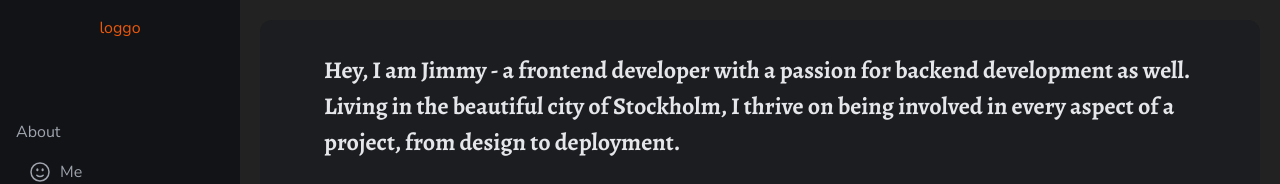
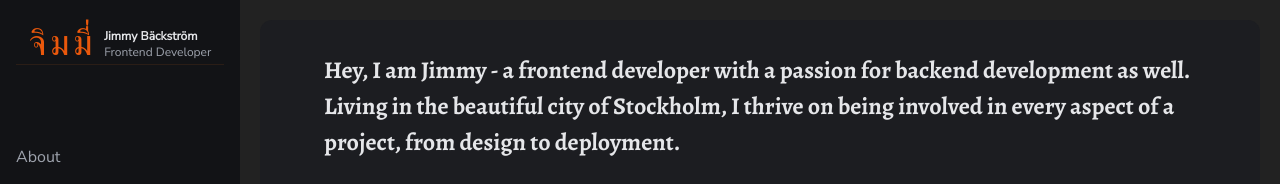
Before and after one commit to wongprom/test-next-13, a Next.js app: page / in a window 1280 px wide. Shown: the top 184 px of the page. Built offline with nearby package versions, Linux system fonts and the light colour scheme.

Commit message:
#4 Sidebar.tsx, add styling to home link.

```diff
--- a/components/Sidebar.tsx
+++ b/components/Sidebar.tsx
@@ -21,6 +21,7 @@ const Sidebar = () => {
   return (
     <aside className="h-auto static p-4 bg-[#121316] text-[#9ea3ad] hidden md:flex md:flex-col xl:w-[240px]">
       <nav className="flex h-auto mb-2 flex-col space-y-20 xl:p-0">
+        <div className="border-b border-orange-500/10 flex items-center justify-center mt-2">
           <Link
             href={'/'}
             className={`${
@@ -28,11 +29,13 @@ const Sidebar = () => {
             } cursor-pointer`}
           >
             <div
-            className="text-center"
+              className=""
               data-tooltip-id="home-tooltip"
               data-tooltip-content="Home"
             >
-            loggo
+              <p className="tracking-widest text-orange-600 text-4xl font-thin">
+                จิมมี่
+              </p>
             </div>
             <Tooltip
               id="home-tooltip"
@@ -40,6 +43,11 @@ const Sidebar = () => {
               className="xl:hidden text-sm font-normal rounded-lg tracking-wider"
             />
           </Link>
+          <div className="hidden xl:flex flex-col items-baseline text-xs ml-2 whitespace-nowrap">
+            <p className="font-bold text-[#e5e6e9]">Jimmy Bäckström</p>
+            <p className="text-[#9ea3ad]">Frontend Developer</p>
+          </div>
+        </div>
         <div className="flex flex-col items-center justify-center xl:items-start space-y-2">
           <p className="hidden xl:block capitalize">About</p>
           <div
```
Lines whose indentation alone changed are shown as unchanged.
